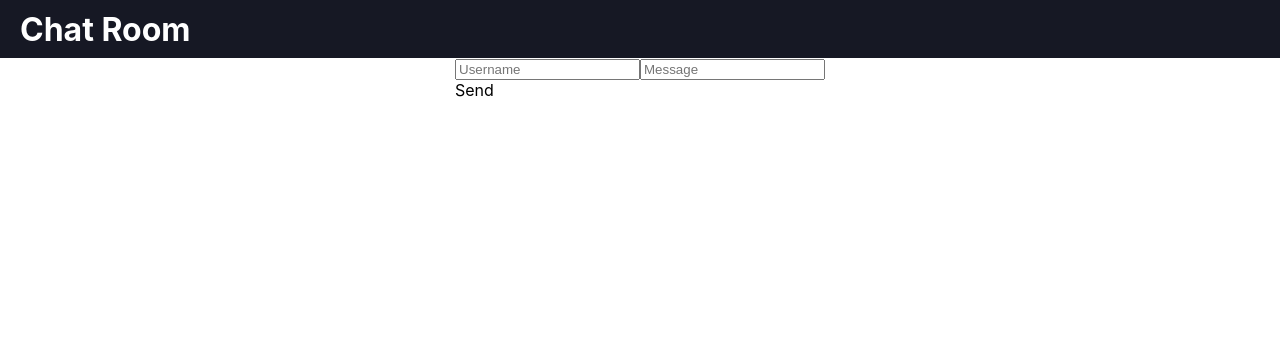
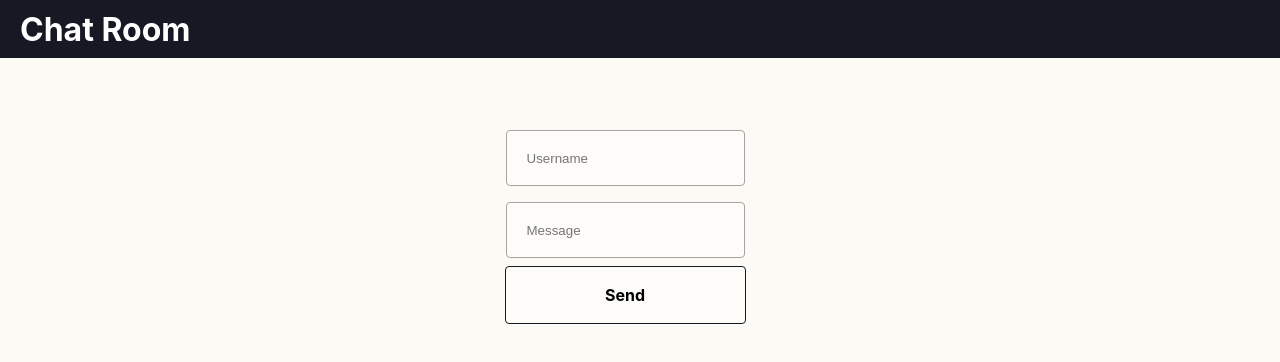
Before and after one commit to DimitrisTheo-Dev/Form-Redux-LocalStorage, a React (Create React App) app: page / in a window 1280 px wide. Shown: the top 362 px of the page. Built offline with nearby package versions, Linux system fonts and the light colour scheme.

Commit message:
style: added styling to form

```diff
--- a/src/App.tsx
+++ b/src/App.tsx
@@ -9,7 +9,6 @@ function App() {
     <Layout>
       <div className={styles.container}>
         <div className={styles.section}>
-
         <div className={styles.formContainer}>
           <Form />
         </div>
@@ -39,9 +38,9 @@ const styles = {
   section: css`
     display: flex;
     flex-direction: row;
-    gap: var(--spacing-m);
-    margin: var(--spacing-xxl-2) auto;
-    padding: var(--spacing-m);
+    gap: 16px;
+    margin: 32px auto;
+    padding: 16px;
 
     &:before {
       content: "";
--- a/src/components/Form/index.tsx
+++ b/src/components/Form/index.tsx
@@ -1,3 +1,4 @@
+import { css } from "@emotion/css"
 import { useEffect, useState } from "react"
 import { useDispatch, useSelector } from "react-redux"
 import {
@@ -8,7 +9,7 @@ import {
 export function Form() {
   const dispatch = useDispatch()
   const loadingMessages = useSelector((state: { messages: { loading: any; }; }) => state.messages.loading)
-  const [messageValue, setMessageValue] = useState<any>({  })
+  const [messageValue, setMessageValue] = useState<any>({})
   useEffect(() => {
     const messages = localStorage.getItem("messages")
     if (messages) {
@@ -20,24 +21,26 @@ export function Form() {
   console.log(previousMessages)
 
 
-
   const handleSubmit = () => {
-    if(!messageValue) {
+    if (Object.keys(messageValue).length === 0) {
       console.error("empty message")
       return
     }
     if (!previousMessages.length) {
       localStorage.setItem("messages", JSON.stringify([messageValue]))
-      dispatch(submitValues({ type: "SUBMIT", payload: { ...messageValue } } ))
+      dispatch(submitValues({ type: "SUBMIT", payload: { ...messageValue } }))
+      setMessageValue({})
       window.location.reload()
       return
     }
 
-    dispatch(submitValues({ type: "SUBMIT", payload: { ...messageValue } } ))
+    dispatch(submitValues({ type: "SUBMIT", payload: { ...messageValue } }))
     localStorage.setItem(
       "messages",
       JSON.stringify([...previousMessages, messageValue]),
     )
+    setMessageValue({})
+    window.location.reload()
   }
 
 
@@ -48,25 +51,89 @@ export function Form() {
     setMessageValue({ username: messageValue.username, body: e.target.value })
   }
   if (loadingMessages) {
-    return <p>loading...</p>;
+    return <p>loading...</p>
   }
 
   return (
-    <div >
+    <div className={styles.container}>
       <input
         type="text"
         name="username"
         placeholder="Username"
+        className="field"
         onChange={handleUsernameChange}
       />
       <input
         type="text"
         name="body"
         placeholder="Message"
+        className="field"
         onChange={handleBodyChange}
       />
-      <div onClick={handleSubmit}>Send</div>
+      <div className={styles.button} onClick={handleSubmit}>
+        <span className={styles.buttonText}>
+          Send
+        </span>
+      </div>
     </div>
   )
 
 }
+
+const styles = {
+
+  container: css`
+    display: flex;
+    flex-direction: column;
+    align-items: center;
+    justify-content: center;
+    margin-right: 30px;
+
+    .field {
+      width: 100%;
+      height: 56px;
+      border-radius: 4px;
+      position: relative;
+      background-color: rgba(255, 255, 255, 0.3);
+      transition: 0.3s all;
+      outline: none;
+    }
+
+    input[type=text], select {
+      width: 100%;
+      padding: 12px 20px;
+      margin: 8px 10px;
+      display: inline-block;
+      border: 1px solid var(--lightgray);
+      border-radius: 4px;
+      box-sizing: border-box;
+    }
+
+  `,
+  button: css`
+    width: 100%;
+    height: 56px;
+    cursor: pointer;
+    border-radius: 4px;
+    position: relative;
+    border: 1px solid var(--header);
+    background-color: rgba(255, 255, 255, 0.3);
+    transition: 0.3s all;
+
+    &:hover {
+      background-color: var(--header);
+        span:nth-child(1) {
+          color: var(--white);
+      }
+    }
+  `,
+  buttonText: css`
+    display: flex;
+    justify-content: center;
+    font-size: 16px;
+    font-weight: bold;
+    text-align: center;
+    line-height: 56px;
+  `,
+
+}
--- a/src/index.css
+++ b/src/index.css
@@ -5,6 +5,7 @@ body {
     sans-serif;
   -webkit-font-smoothing: antialiased;
   -moz-osx-font-smoothing: grayscale;
+  background: #FBFAF5;
 }
 
 code {
```
